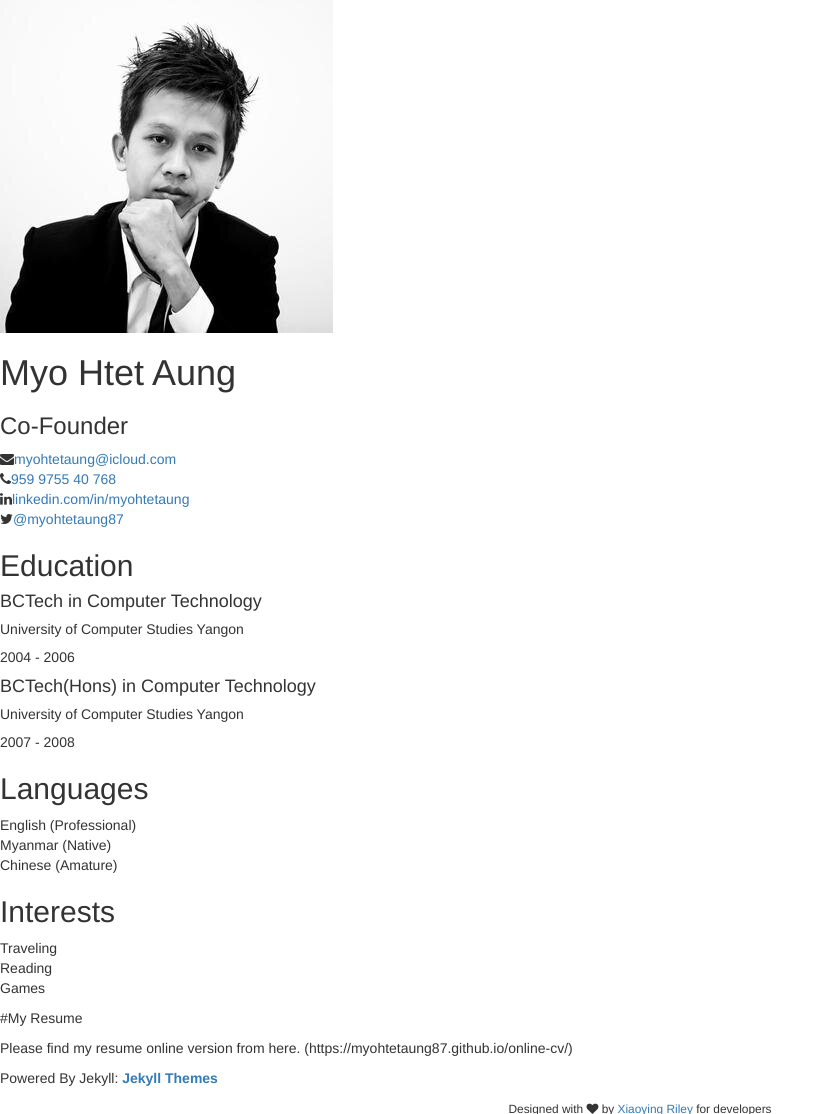
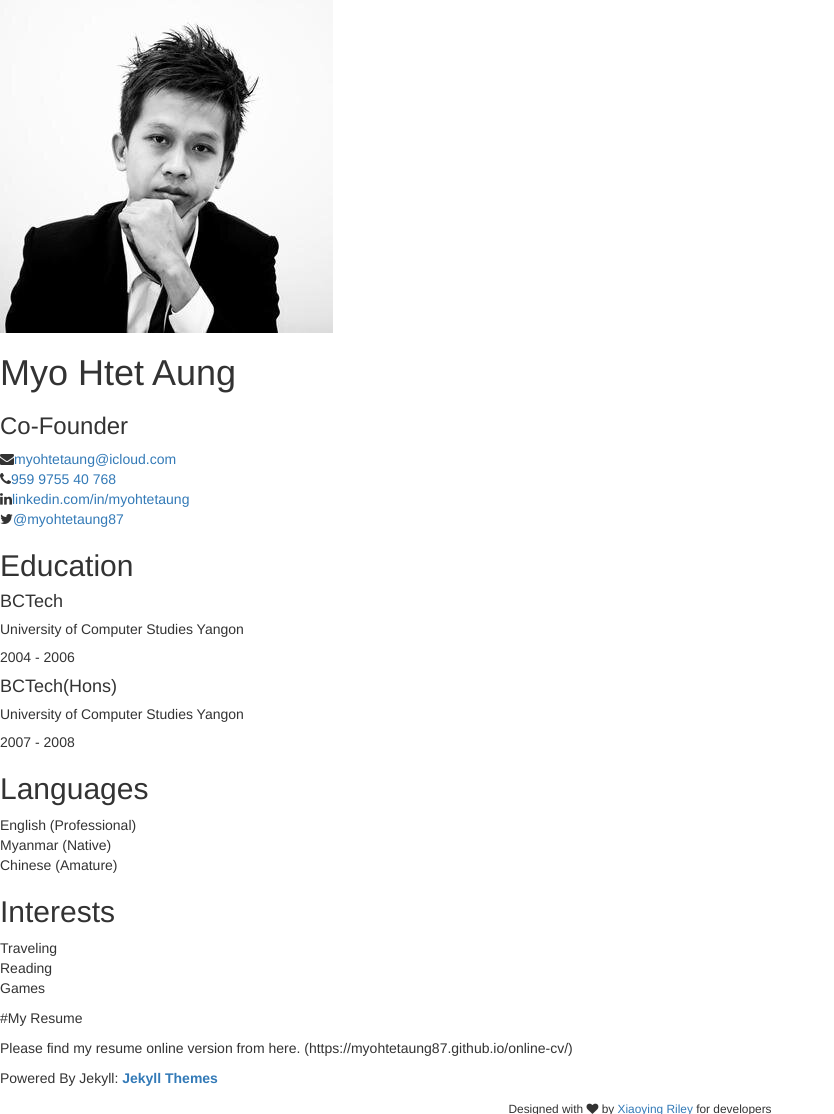
Before and after one commit to myohtetaung87/online-cv, a Jekyll site: the page built from README.md, in a window 1280 px wide, cut to the strip 0-1114 px from the top of the page. Shown: the whole strip, without its empty margins (0-834 px from the left). Built offline with Jekyll 4.4.1, drawn with Linux system fonts in a browser that asks for light colours; our own code applies the rules of GitHub Pages for plain Markdown files.

Commit message:
education updated

```diff
--- a/_includes/education.html
+++ b/_includes/education.html
@@ -1,12 +1,12 @@
  <div class="education-container container-block">
 <h2 class="container-block-title">Education</h2>
 <div class="item">
-    <h4 class="degree">BCTech in Computer Technology</h4>
+    <h4 class="degree">BCTech</h4>
     <h5 class="meta">University of Computer Studies Yangon</h5>
     <div class="time">2004 - 2006</div>
 </div><!--//item-->
 <div class="item">
-    <h4 class="degree">BCTech(Hons) in Computer Technology</h4>
+    <h4 class="degree">BCTech(Hons)</h4>
     <h5 class="meta">University of Computer Studies Yangon</h5>
     <div class="time">2007 - 2008</div>
 </div><!--//item-->
```
Also changed, not shown: 1 other file.
